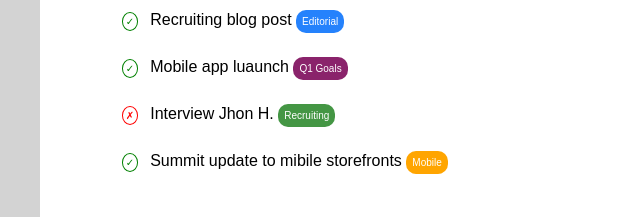
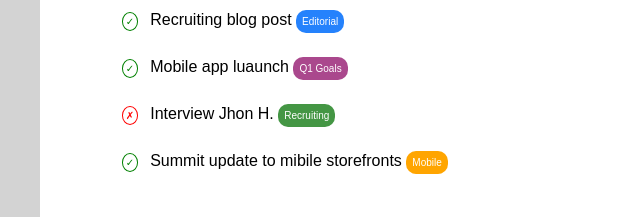
Before and after one commit to BrunoCanini/html-css-toboolist, a plain HTML site: page index.html in a window 1280 px wide. Shown: the part 336-553 px from the top of the page, 216-856 px from the left. Drawn offline with Linux system fonts and the light colour scheme.

Commit message:
Stato avanzamento

```diff
--- a/style.css
+++ b/style.css
@@ -29,7 +29,6 @@ header >h1{
     width: 60%;
     height: 900px;
     margin: auto;
-    background-color: white;
 }
 
 /* inizio nav */
@@ -67,6 +66,7 @@ nav >button{
 main{
     padding-left: 10%;
     padding-top: 25px;
+    padding-bottom:25px;
     background-color: white;
     border-top-right-radius: 5px;
     border-top-left-radius: 5px;
@@ -113,7 +113,7 @@ main{
 }
 
 .porpora{
-    background-color: rgb(138, 35, 107);
+    background-color: rgb(170, 72, 141);
 }
 
 .verde{
@@ -131,3 +131,5 @@ main{
 .senape{
     background-color: rgb(186, 189, 10);
 }
+
+/* fine main */
```
